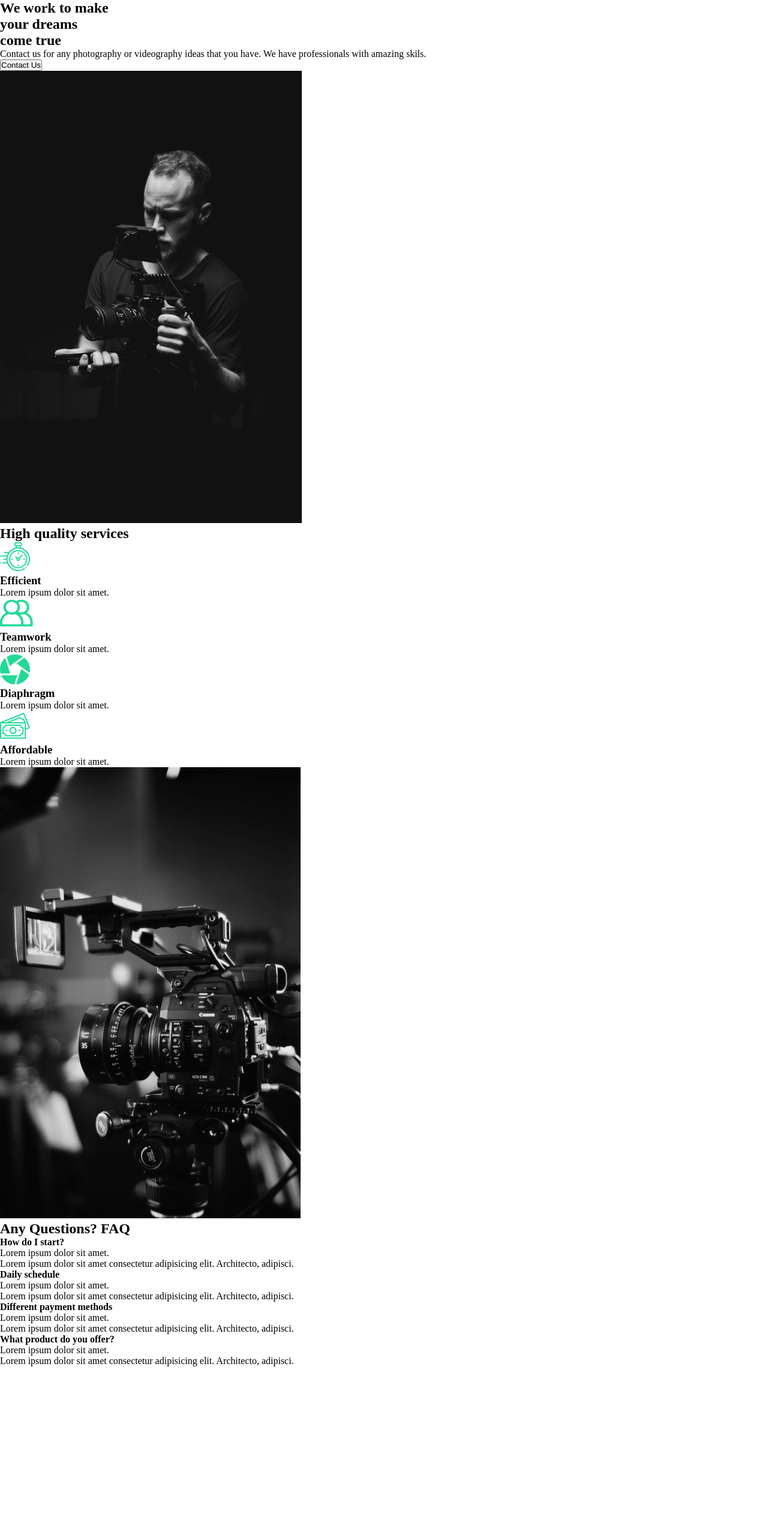
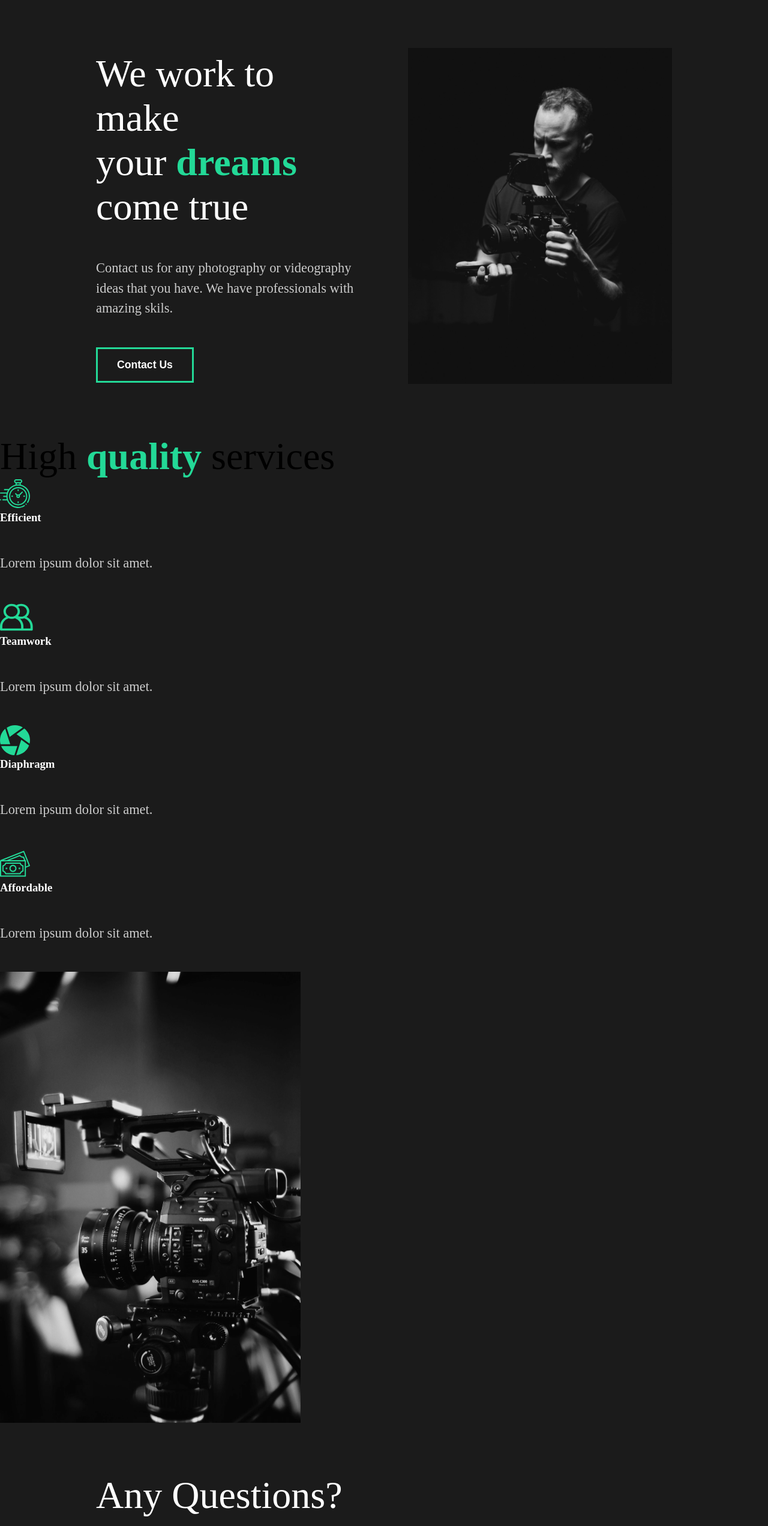
Before and after one commit to softXengineer/capture-react, a React (Create React App) app: page / in a window 1280 px wide. Shown: the top 2544 px of the page at 60% size. Before the commit the page ends 2278 px from the top, so only its background shows below. Built offline with nearby package versions, Linux system fonts and the light colour scheme.

Commit message:
Initial styling for about section

```diff
--- a/package.json
+++ b/package.json
@@ -7,6 +7,7 @@
     "@testing-library/react": "^13.3.0",
     "@testing-library/user-event": "^13.5.0",
     "framer-motion": "^6.3.5",
+    "node-sass": "^7.0.1",
     "react": "^18.1.0",
     "react-dom": "^18.1.0",
     "react-intersection-observer": "^9.2.0",
--- a/src/App.css
+++ b/src/App.css
@@ -3,3 +3,52 @@
   padding: 0;
   box-sizing: border-box;
 }
+
+body {
+  background: #1b1b1b;
+}
+
+button {
+  font-weight: bold;
+  font-size: 1.1rem;
+  cursor: pointer;
+  padding: 1rem 2rem;
+  border: 3px solid #23d997;
+  background: transparent;
+  color: #fff;
+  transition: background-color 0.3s ease;
+}
+
+button:hover {
+  background-color: #23d997;
+}
+
+h2 {
+  font-weight: lighter;
+  font-size: 4rem;
+}
+
+h3 {
+  color: #fff;
+}
+
+h4 {
+  font-weight: bold;
+}
+
+span {
+  font-weight: bold;
+  color: #23d997;
+}
+
+a {
+  text-decoration: none;
+  font-size: 1.1rem;
+}
+
+p {
+  padding: 3rem 0;
+  color: #ccc;
+  font-size: 1.4rem;
+  line-height: 150%;
+}
--- a/src/components/AboutSection.jsx
+++ b/src/components/about-section/AboutSection.jsx
@@ -1,9 +1,11 @@
 import React from "react";
-import home1 from "../img/home1.png";
+
+import home1 from "../../img/home1.png";
+import "./aboutSection.styles.scss";
 
 const AboutSection = () => {
   return (
-    <div>
+    <div className="about">
       <div className="description">
         <div className="title">
           <div className="hide">
--- /dev/null
+++ b/src/components/about-section/aboutSection.styles.scss
@@ -0,0 +1,28 @@
+.about {
+  min-height: 90vh;
+  display: flex;
+  align-items: center;
+  justify-content: space-between;
+  padding: 5rem 10rem;
+  color: #fff;
+  .description {
+    flex: 1;
+    padding-right: 5rem;
+    h2 {
+      font-weight: lighter;
+    }
+  }
+
+  .image {
+    flex: 1;
+    overflow: hidden;
+    img {
+      width: 100%;
+      height: 70vh;
+      object-fit: cover;
+    }
+  }
+  .hide {
+    overflow: hidden;
+  }
+}
--- a/src/components/FaqSection.jsx
+++ b/src/components/faq-section/FaqSection.jsx
@@ -1,4 +1,6 @@
 import React from "react";
+
+import "./faqSection.styles.scss";
 
 const FaqSection = () => {
   return (
--- /dev/null
+++ b/src/components/faq-section/faqSection.styles.scss
@@ -0,0 +1,29 @@
+.faq {
+  min-height: 90vh;
+  padding: 5rem 10rem;
+  color: #fff;
+  span {
+    display: block;
+  }
+  h2 {
+    padding-bottom: 2rem;
+    font-weight: lighter;
+  }
+  .faq-line {
+    background: #ccc;
+    height: 0.2rem;
+    margin: 2rem 0;
+    width: 100%;
+  }
+  .question {
+    padding: 3rem 0;
+    cursor: pointer;
+  }
+
+  .answer {
+    padding: 2rem 0;
+    p {
+      padding: 1rem 0;
+    }
+  }
+}
--- a/src/pages/AboutUs.jsx
+++ b/src/pages/AboutUs.jsx
@@ -1,7 +1,7 @@
 import React from "react";
-import AboutSection from "../components/AboutSection";
-import FaqSection from "../components/FaqSection";
-import ServicesSection from "../components/ServicesSection";
+import AboutSection from "../components/about-section/AboutSection";
+import FaqSection from "../components/faq-section/FaqSection";
+import ServicesSection from "../components/services-section/ServicesSection";
 
 const AboutUs = () => {
   return (
```
Also changed, not shown: src/components/services-section/ServicesSection.jsx (renamed from src/components/ServicesSection.jsx, +6 -5 lines), src/components/services-section/servicesSection.styles.scss (added), 1 other file (tests, documents, lock files or other folders).
